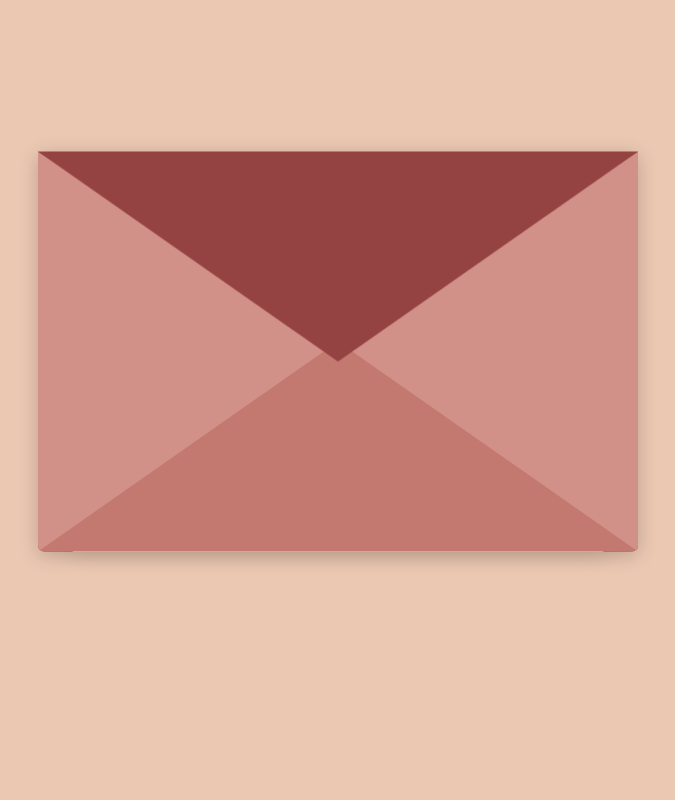
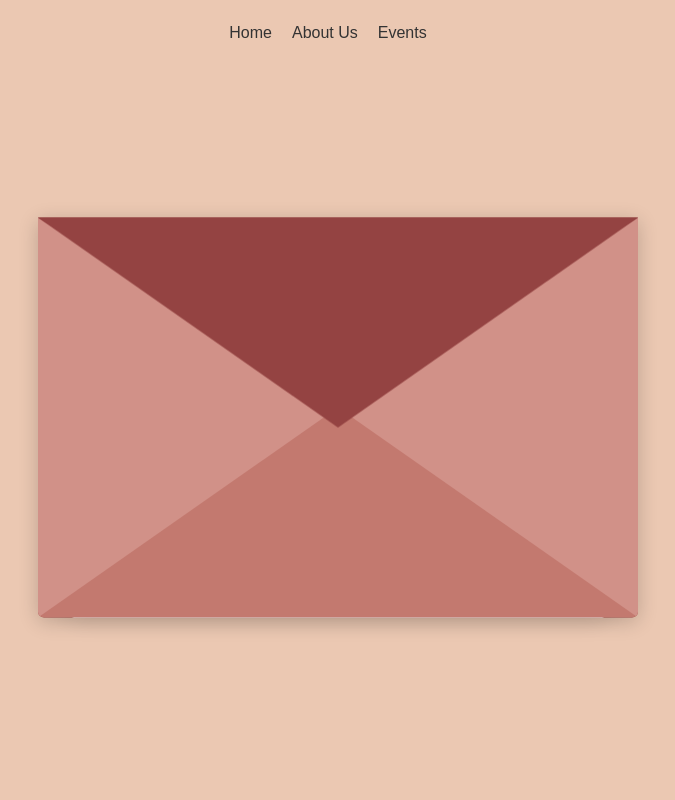
Before and after one commit to Mgwedding/Wedding-Website, a plain HTML site: page index.html in a window 1280 px wide. Shown: the top 800 px of the page, without its empty margins (302-977 px from the left). Drawn offline with Linux system fonts and the light colour scheme.

Commit message:
added nav bar

```diff
--- a/index.html
+++ b/index.html
@@ -8,6 +8,15 @@
   </head>
 
   <body>
+    <header>
+      <nav>
+        <ul>
+          <li><a href="#home">Home</a></li>
+          <li><a href="#about">About Us</a></li>
+          <li><a href="#events">Events</a></li>
+        </ul>
+      </nav>
+    </header>
     <div class="landing">
       <div class="envlope-wrapper">
         <div id="envelope" class="close floating">
@@ -17,19 +26,19 @@
             <div class="words line1">
               <svg width="100%" height="100%">
                 <text class="text" y="50%">Dear Guest,</text>
-                </svg>
+              </svg>
             </div>
             <div class="words line2">
               <svg width="100%" height="100%">
                 <text class="text" y="50%">November 16, 2024 @ 3:30 PM</text>
-                </svg>
+              </svg>
             </div>
             <div class="words line3">
               <svg width="100%" height="100%">
                 <text class="text" y="50%">
                   Colony House, 401 N Anaheim Blvd, Anaheim, CA 92805
                 </text>
-                </svg>
+              </svg>
             </div>
           </div>
         </div>
@@ -50,11 +59,11 @@
     function openEnvelope() {
       envelope.classList.add("open");
       envelope.classList.remove("close");
-      document.querySelectorAll(".text").forEach(element => {
+      document.querySelectorAll(".text").forEach((element) => {
         element.classList.add("animate-text");
-      })
-      envelope_is_open = true
-      open_counter += 1
+      });
+      envelope_is_open = true;
+      open_counter += 1;
     }
     function closeEnvelope() {
       envelope.classList.add("close");
@@ -63,8 +72,7 @@
     }
 
     var envelope_is_open = false;
-    var open_counter = 0
-
+    var open_counter = 0;
 
     document.addEventListener("DOMContentLoaded", function () {
       var envelope = document.querySelector("#envelope");
@@ -73,8 +81,10 @@
 
       envelope.addEventListener("click", function () {
         if (envelope_is_open && open_counter % 2 == 0) {
-          closeEnvelope()
-        } else {openEnvelope()};
+          closeEnvelope();
+        } else {
+          openEnvelope();
+        }
       });
       btn_open.addEventListener("click", function () {
         openEnvelope();
@@ -83,6 +93,5 @@
         closeEnvelope();
       });
     });
-
   </script>
 </html>
--- a/main.css
+++ b/main.css
@@ -34,6 +34,26 @@ body {
   justify-content: center;
   align-items: center;
   display: flex;
+  flex-direction: column;
+}
+
+nav ul {
+  list-style: none;
+  position: relative;
+  z-index: 3;
+  display: flex;
+  justify-content: center;
+  padding: 20px;
+}
+
+nav ul li {
+  display: inline;
+  margin-right: 20px;
+}
+
+nav ul li a {
+  text-decoration: none;
+  color: #333;
 }
 
 /* ENVELOPE CSS */
```
